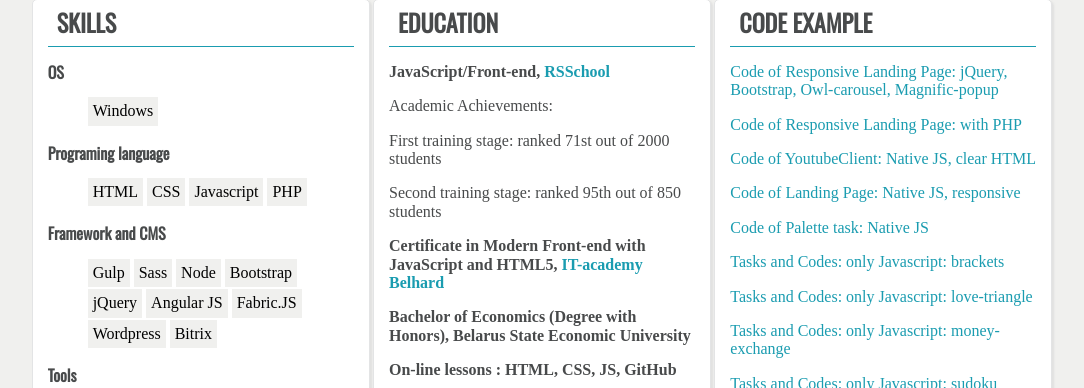
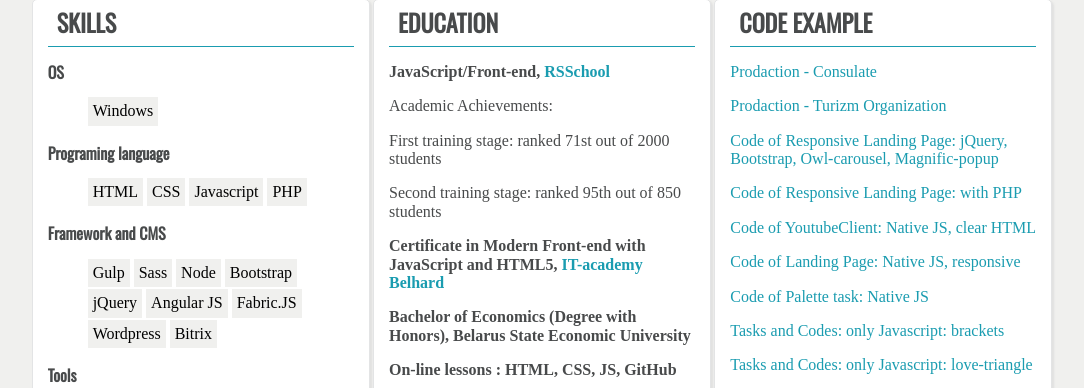
Before and after one commit to yalatan/yalatan.github.io, a plain HTML site: page index.html in a window 1280 px wide. Shown: the part 391-779 px from the top of the page, without its empty margins (98-1182 px from the left). Drawn offline with nearby package versions, Linux system fonts and the light colour scheme.

Commit message:
refactor:add links

```diff
--- a/index.html
+++ b/index.html
@@ -124,6 +124,8 @@
             </div>
             <div class="box-content">
 
+<p> <a href="https://liban-consulate.by">Prodaction - Consulate</a></p>
+<p> <a href="https://moregory.by/">Prodaction - Turizm Organization</a></p>
                 <p> <a href="https://github.com/yalatan/bestpackLP">Code of Responsive Landing Page: jQuery, Bootstrap, Owl-carousel, Magnific-popup</a></p>
                 <p> <a href="https://github.com/yalatan/LandingPage_Hexal">Code of Responsive Landing Page: with PHP</a></p>
                 <p> <a href="https://github.com/yalatan/YoutubeClient">Code of YoutubeClient: Native JS, clear HTML</a></p>
```
